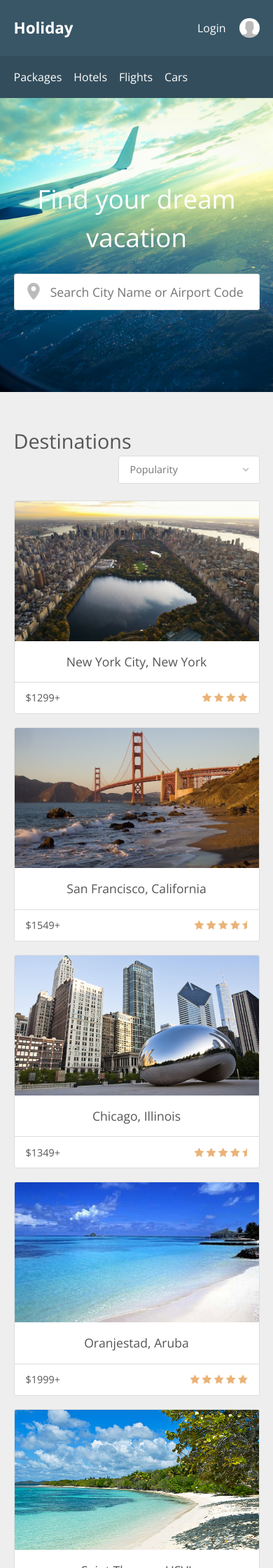
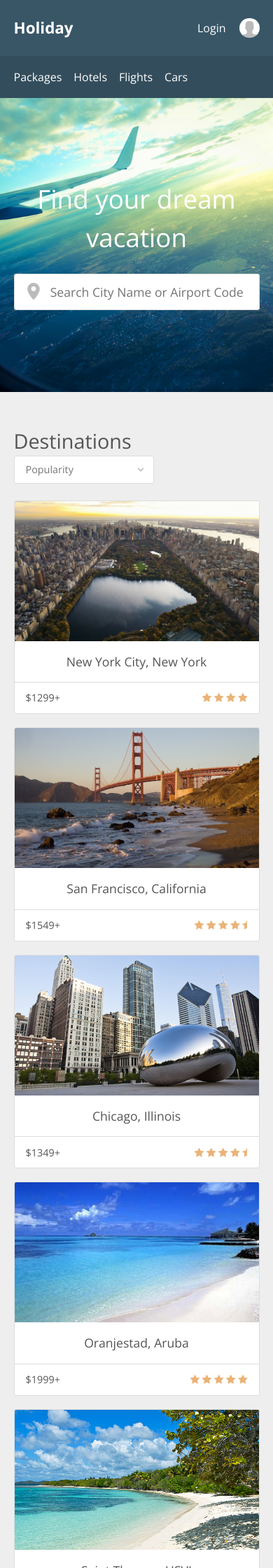
Before and after one commit to Treydor/holiday, a Jekyll site: the page built from index.html, in a window 390 px wide. Shown: the top 2240 px of the page at 70% size. Built offline with Jekyll 4.4.1, drawn with Linux system fonts in a browser that asks for light colours; nearby versions of some CDN libraries.

Commit message:
Adds responsive to select

```diff
--- a/assets/stylesheets/components/_forms.scss
+++ b/assets/stylesheets/components/_forms.scss
@@ -21,9 +21,10 @@
   border-radius: $border-radius;
   border: 1px solid $border-light;
   color: $gray;
-  float: right;
   overflow: hidden;
-  width: auto;
+  width: 200px;
+
+  @media #{$medium} { float: right; }
 }
 
 .sort {
```
